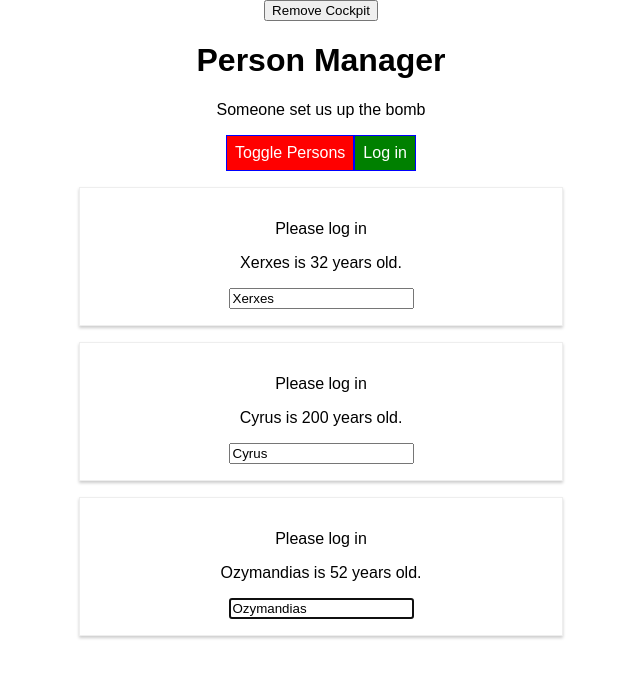
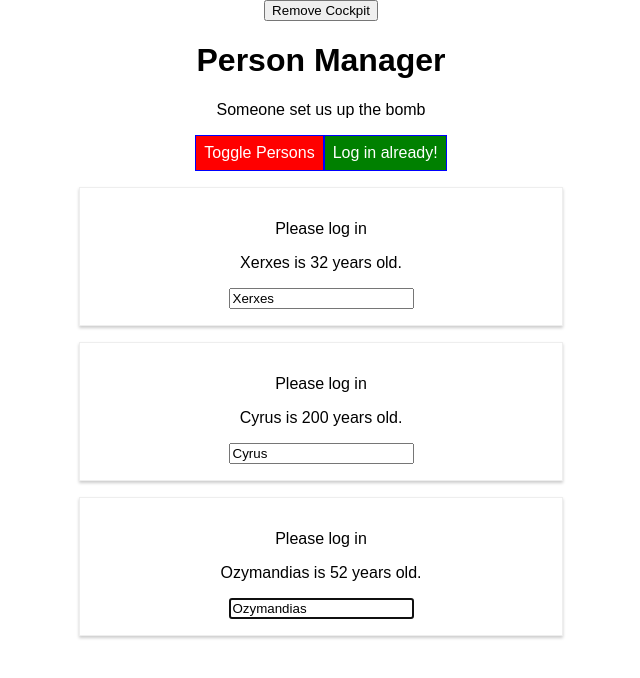
Before and after one commit to catcarrier/academind-react-complete, a React (Create React App) app: page / in a window 1280 px wide. Shown: the top 678 px of the page, without its empty margins (319-959 px from the left). Built offline with nearby package versions, Linux system fonts and the light colour scheme.

Commit message:
added context

```diff
--- a/src/components/Cockpit/Cockpit.js
+++ b/src/components/Cockpit/Cockpit.js
@@ -1,11 +1,16 @@
-import React, { useEffect, useRef } from 'react';
+import React, { useEffect, useRef, useContext } from 'react';
+import AuthContext from '../context/auth-context';
 import styles from './Cockpit.module.css';
 
 const cockpit = (props) => {
 
     const toggleButtonRef = useRef(null);
 
+    // useConctext hook provides access to the context
+    // provided by the upstream AuthContext.Provider
+    const authContext = useContext(AuthContext);
 
+    console.log("Cockpit context.authenticated", authContext.authenticated);
 
     useEffect(() => {
         console.log('[Cockpit.js] useEffect');
@@ -43,7 +48,17 @@
                 ref={toggleButtonRef}
                 className={btnClass}
                 onClick={props.clicked}>Toggle Persons</button>
-            <button onClick={props.login}>Log in</button>
+
+            { /* Login handler as exposed by context, using <AuthContext> */ }
+            {/* <AuthContext.Consumer>
+                {context =>
+                    context.authenticated ? null :<button onClick={context.login}>Log in</button>
+                }
+            </AuthContext.Consumer> */}
+
+            { /* Using useContext hook */ }
+            { authContext.authenticated ? null :<button onClick={authContext.login}>Log in already!</button> }
+
         </div>
 
     );
--- a/src/components/Persons/Person/Person.js
+++ b/src/components/Persons/Person/Person.js
@@ -4,6 +4,7 @@
 //import Aux from '../../hoc/Aux';
 import withClass from '../../hoc/withClass';
 import PropTypes from 'prop-types';
+import AuthContext from '../../context/auth-context';
 
 class Person extends Component {
 
@@ -12,15 +13,42 @@
         this.inputElementRef = React.createRef(); // 1. create a ref...
     }
 
+    // static contextType is available in class-based components.
+    // -- allows access to the context outside an <AuthContext> component,
+    //    such as in lifecycle functions.
+    // -- must be named contextType
+    // -- must be static
+    // -- adds a property named context to the component
+    //
+    // see componentDidMount for example.
+    //
+    // For functional components, options are:
+    // -- <AuthContext>
+    // -- useContext hook
+    static contextType = AuthContext;
+
     componentDidMount() {
         this.inputElementRef.current.focus(); // 3. focus on the input
+
+        // context is made available through static contextType, above
+        console.log(this.context);
     }
 
     render() {
         console.log('[Person.js rendering]');
         return (
             <React.Fragment>
-                {this.props.isAuthenticated ? <p>Authenticated</p> : <p>Please log in</p>}
+
+                { /* using AuthContext.Consumer */ }
+                {/* <AuthContext.Consumer>
+                    {context =>
+                        context.authenticated ? <p>Authenticated</p> : <p>Please log in</p>
+                    }
+                </AuthContext.Consumer> */}
+
+                {/* Another way, this time using context exposed by static contextType */}
+                { this.context.authenticated ? <p>Authenticated</p> : <p>Please log in</p> }
+
                 <p onClick={this.props.click}>{this.props.name} is {this.props.age} years old.</p>
                 <p>{this.props.children}</p>
                 <input
--- a/src/components/Persons/Persons.js
+++ b/src/components/Persons/Persons.js
@@ -31,17 +31,18 @@
 
     render() {
         console.log('[Persons.js rendering]');
-        return this.props.persons.map((p) => {
+        return (
+            this.props.persons.map((p) => {
                 return (<Person
                     key={p.id}
                     name={p.name}
                     age={p.age}
                     click={() => this.props.clicked(p.id)}
                     changed={(event) => this.props.changed(event, p.id)}
-                isAuthenticated={this.props.isAuthenticated}
                     />
                 );
-        });
+            })
+        );
     }
 
     componentDidUpdate(prevProps, prevState, snapshot) {
--- a/src/components/context/auth-context.js
+++ b/src/components/context/auth-context.js
@@ -0,0 +1,8 @@
+import React from 'react';
+
+const authContext = React.createContext({
+    authenticated: false,
+    login: () => {}
+});
+
+export default authContext;
--- a/src/containers/App.js
+++ b/src/containers/App.js
@@ -4,6 +4,7 @@
 import { default as uuid } from 'uuid';
 import classes from './App.module.css';
 import withClass from '../components/hoc/withClass';
+import AuthContext from '../components/context/auth-context';
 
 class App extends Component {
 
@@ -111,6 +112,10 @@
     return (
       <React.Fragment>
         <button onClick={() => { this.setState({ showCockpit: false }) }}>Remove Cockpit</button>
+        <AuthContext.Provider value={{
+          authenticated: this.state.isAuthenticated,
+          login: this.loginHandler
+        }}>
           {this.state.showCockpit ?
             <Cockpit
               title={this.props.title}
@@ -121,6 +126,7 @@
             />
             : null}
           {persons}
+        </AuthContext.Provider>
       </React.Fragment>
 
     );
```
Lines whose indentation alone changed are shown as unchanged.
